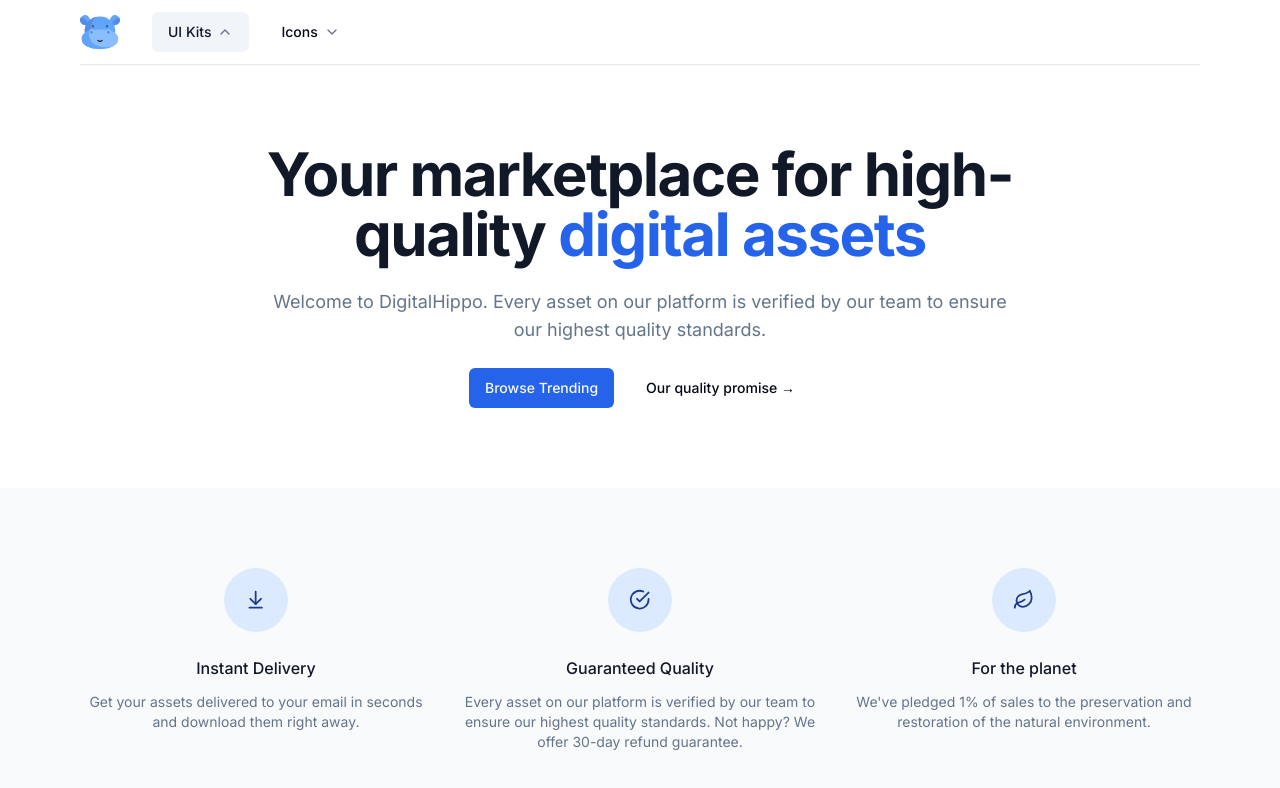
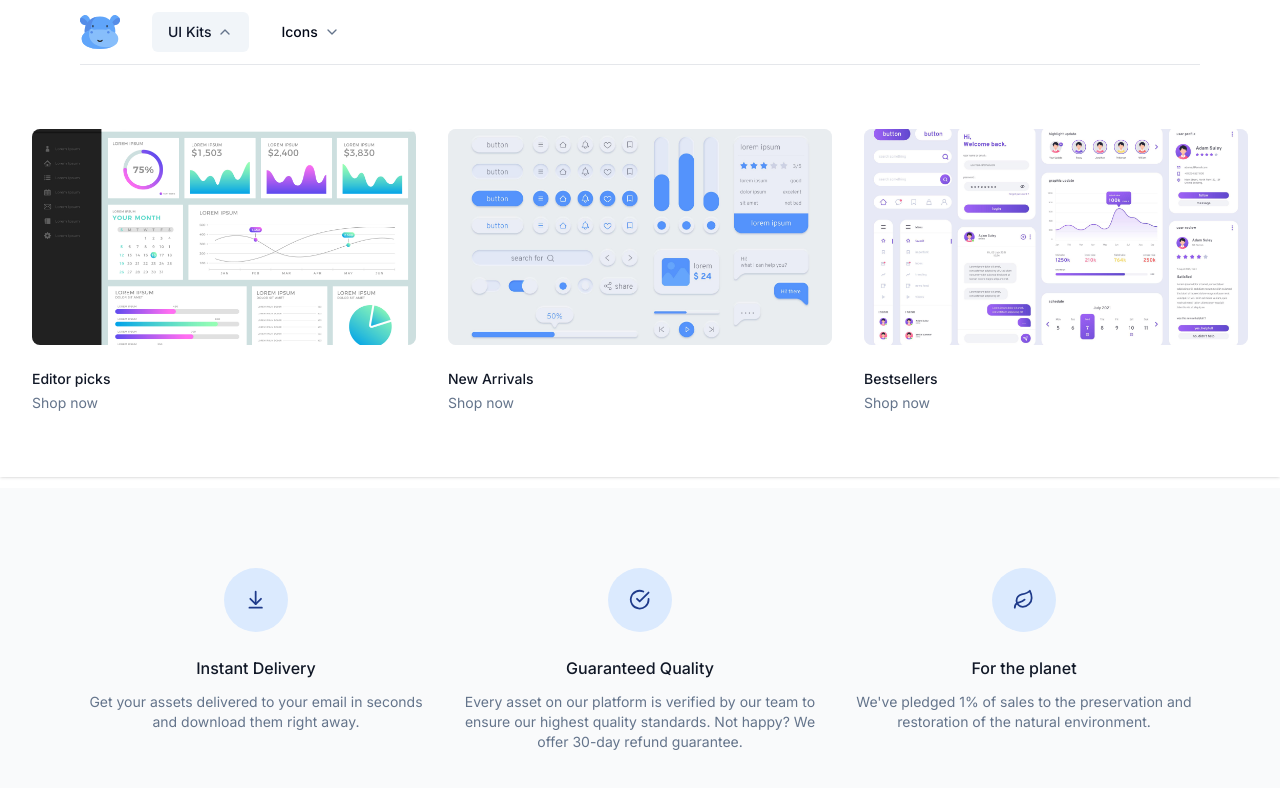
Before and after one commit to KostiantynFirst/e-commerce, a Next.js app: page / in a window 1280 px wide. Both pictures are taken after a click on the button "UI Kits". Shown: the top 788 px of the page. Built offline with nearby package versions, Linux system fonts and the light colour scheme.

Commit message:
Update NavItem.tsx

```diff
--- a/src/components/NavItem.tsx
+++ b/src/components/NavItem.tsx
@@ -4,6 +4,8 @@
 import { Button } from "./ui/button";
 import { ChevronDown } from "lucide-react";
 import { cn } from "@/lib/utils";
+import Image from "next/image";
+import Link from "next/link";
 
 type Category = (typeof PRODUCT_CATEGORIES)[number]
 
@@ -38,6 +40,41 @@
                     className='absolute inset-0 top-1/2 bg-white shadow'
                     aria-hidden='true'
                 />
+
+                <div className='relative bg-white'>
+                    <div className='mx-auto max-w-7xl px-8'>
+                        <div className='grid grid-cols-4 gap-x-8 gap-y-10 py-16'>
+                            <div className='col-span-4 col-start-1 grid grid-cols-3 gap-x-8'>
+                                {category.featured.map((item) => (
+                                <div
+                                    // onClick={() => close}
+                                    key={item.name}
+                                    className='group relative text-base sm:text-sm'>
+                                        <div className='relative aspect-video overflow-hidden rounded-lg bg-gray-100 group-hover:opacity-75'>
+                                            <Image
+                                                src={item.imageSrc}
+                                                alt='product category image'
+                                                fill
+                                                className='object-cover object-center'
+                                            />
+                                        </div>
+
+                                        <Link
+                                            href={item.href}
+                                            className='mt-6 block font-medium text-gray-900'>
+                                            {item.name}
+                                        </Link>
+                                        <p
+                                            className='mt-1'
+                                            aria-hidden='true'>
+                                            Shop now
+                                        </p>
+                                        </div>
+                                    ))}
+                            </div>
+                        </div>
+                    </div>
+                </div>
             </div>
         ) : null}
     </div>
```
